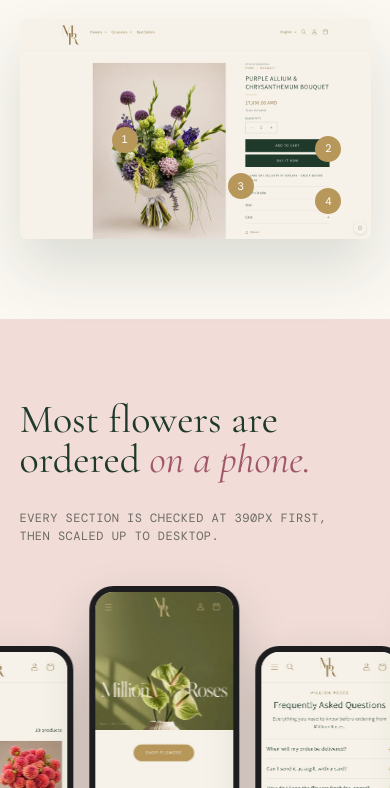
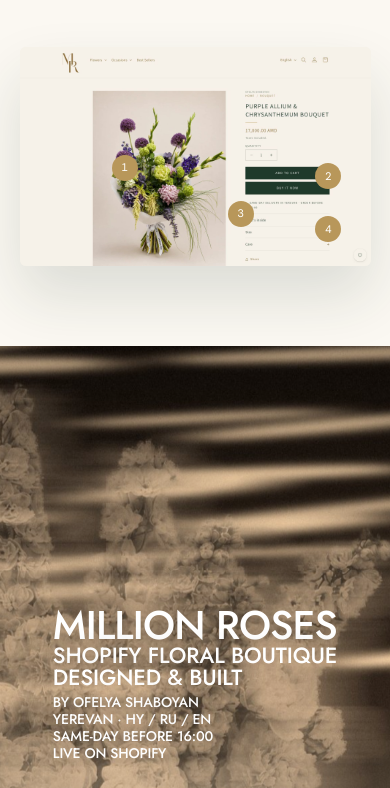
Before and after one commit to ofelyashaboyan96-cpu/million-roses-case-study, a plain HTML site: page index.html in a window 390 px wide. Shown: the part 3134-3922 px from the top of the page. Drawn offline with nearby package versions, Linux system fonts and the light colour scheme.

Commit message:
Add campaign-style poster section and iPhone frames with Dynamic Island
Co-Authored-By: Claude Opus 5.5 <noreply@anthropic.com>
Claude-Session: https://claude.ai/code/session_01JSbWGQrYPUN5EK9C3rdMvu

```diff
--- a/index.html
+++ b/index.html
@@ -11,7 +11,7 @@
   <link rel="preconnect" href="https://fonts.googleapis.com">
   <link rel="preconnect" href="https://fonts.gstatic.com" crossorigin>
   <link href="https://fonts.googleapis.com/css2?family=Cormorant+Garamond:ital,wght@0,300;0,400;0,500;1,300;1,400&family=Jost:wght@300;400;500&family=DM+Mono:wght@400&display=swap" rel="stylesheet">
-  <link rel="stylesheet" href="styles.css?v=14">
+  <link rel="stylesheet" href="styles.css?v=15">
 </head>
 <body>
 
@@ -108,6 +108,17 @@
       </div>
     </section>
 
+    <!-- POSTER · luxury campaign style -->
+    <section class="poster" aria-label="Million Roses campaign poster">
+      <div class="poster__bg" aria-hidden="true"></div>
+      <div class="poster__type reveal">
+        <p class="poster__brand">MILLION ROSES</p>
+        <p class="poster__sub">SHOPIFY FLORAL BOUTIQUE</p>
+        <p class="poster__sub">DESIGNED &amp; BUILT</p>
+        <p class="poster__meta">BY OFELYA SHABOYAN<br>YEREVAN · HY / RU / EN<br>SAME-DAY BEFORE 16:00<br>LIVE ON SHOPIFY</p>
+      </div>
+    </section>
+
     <!-- 6. MOBILE · blush band, drifting phones -->
     <section class="mobile" id="mobile">
       <div class="wrap mobile__head">
--- a/styles.css
+++ b/styles.css
@@ -141,7 +141,10 @@ body.is-loaded .hero__bouquet{transition-delay:.25s}body.is-loaded .hero__lead{t
 .sameday__phone{position:absolute;right:var(--gut);bottom:-60px;width:clamp(120px,14vw,200px)}
 
 /* phone frame */
-.phone{border-radius:24px;border:6px solid #1d1d1f;overflow:hidden;background:#F6F2E9;box-shadow:0 24px 50px rgba(31,58,43,.22)}
+/* iPhone-style frame: dark bezel, status bar with time, Dynamic Island */
+.phone{position:relative;border-radius:34px;border:7px solid #1b1b1d;outline:1px solid #3a3a3d;overflow:hidden;background:#F6F2E9;padding-top:30px;box-shadow:0 24px 50px rgba(31,58,43,.22)}
+.phone::before{content:"";position:absolute;z-index:2;top:8px;left:50%;width:34%;height:17px;transform:translateX(-50%);background:#0b0b0c;border-radius:20px}
+.phone::after{content:"9:41";position:absolute;z-index:2;top:8px;left:12%;font:600 10px/17px -apple-system,"Helvetica Neue",Arial,sans-serif;color:#111}
 .phone img{width:100%;aspect-ratio:9/19.5;object-fit:cover;object-position:top}
 
 /* ---------- 5. annotated product ---------- */
@@ -157,6 +160,16 @@ body.is-loaded .hero__bouquet{transition-delay:.25s}body.is-loaded .hero__lead{t
 .pin{position:absolute;left:var(--x);top:var(--y);width:34px;height:34px;margin:-17px 0 0 -17px;border-radius:50%;background:var(--gold);color:#fff;display:grid;place-items:center;font-family:var(--mono);font-size:13px;box-shadow:0 0 0 0 rgba(184,151,90,.6);animation:ping 2.4s infinite;transition:transform .3s}
 .pin.is-hot{transform:scale(1.25);background:var(--green)}
 @keyframes ping{0%{box-shadow:0 0 0 0 rgba(184,151,90,.55)}70%{box-shadow:0 0 0 16px rgba(184,151,90,0)}100%{box-shadow:0 0 0 0 rgba(184,151,90,0)}}
+
+/* ---------- poster (campaign style) ---------- */
+.poster{position:relative;min-height:100vh;min-height:100svh;display:flex;align-items:center;justify-content:center;overflow:hidden;background:#1a130e;color:#fff}
+.poster__bg{position:absolute;inset:-4%;background:url(assets/poster.jpg) center/cover no-repeat;animation:drift 22s ease-in-out infinite alternate}
+.poster__bg::after{content:"";position:absolute;inset:0;background:linear-gradient(180deg,rgba(20,14,10,.15) 0%,rgba(20,14,10,0) 55%,rgba(236,220,196,.55) 100%)}
+@keyframes drift{from{transform:scale(1) translateX(0)}to{transform:scale(1.06) translateX(-2%)}}
+.poster__type{position:relative;z-index:1;margin-left:18%;font-family:var(--sans);font-weight:500;text-transform:uppercase;letter-spacing:-.01em;line-height:.98;text-shadow:0 2px 24px rgba(0,0,0,.35)}
+.poster__brand{font-size:clamp(40px,6vw,88px);letter-spacing:-.02em;margin-left:-.6em}
+.poster__sub{font-size:clamp(22px,2.8vw,40px)}
+.poster__meta{margin-top:6px;font-size:clamp(14px,1.4vw,20px);line-height:1.2}
 
 /* ---------- 6. mobile (blush band) ---------- */
 .mobile{background:var(--blush);padding:clamp(80px,11vw,140px) 0;overflow:hidden}
@@ -256,6 +269,9 @@ body.is-loaded .hero__bouquet{transition-delay:.25s}body.is-loaded .hero__lead{t
   .pin{width:26px;height:26px;margin:-13px 0 0 -13px;font-size:11px}
   .mobile__head{flex-direction:column;align-items:flex-start}
   .mobiles .phone{width:150px}
+  .poster__type{margin-left:0;padding:0 24px}
+  .poster__brand{margin-left:0}
+  .poster{min-height:80svh}
   .apps{grid-template-columns:1fr}
   .collage{grid-template-columns:repeat(6,1fr);grid-auto-rows:auto;gap:24px 12px}
   .c{grid-row:auto!important}
@@ -273,5 +289,6 @@ body.is-loaded .hero__bouquet{transition-delay:.25s}body.is-loaded .hero__lead{t
   html{scroll-behavior:auto}
   .reveal,.rise,.hero__w,.hero__bouquet,.hero__block,.hero__stem,.hero__meta,.hero__lead{transition:opacity .3s;transform:none!important}
   .pin{animation:none}
+  .poster__bg{animation:none}
   .tile:hover img,.tile:hover video{transform:none}
 }
```
Also changed, not shown: assets/poster.jpg (added).
